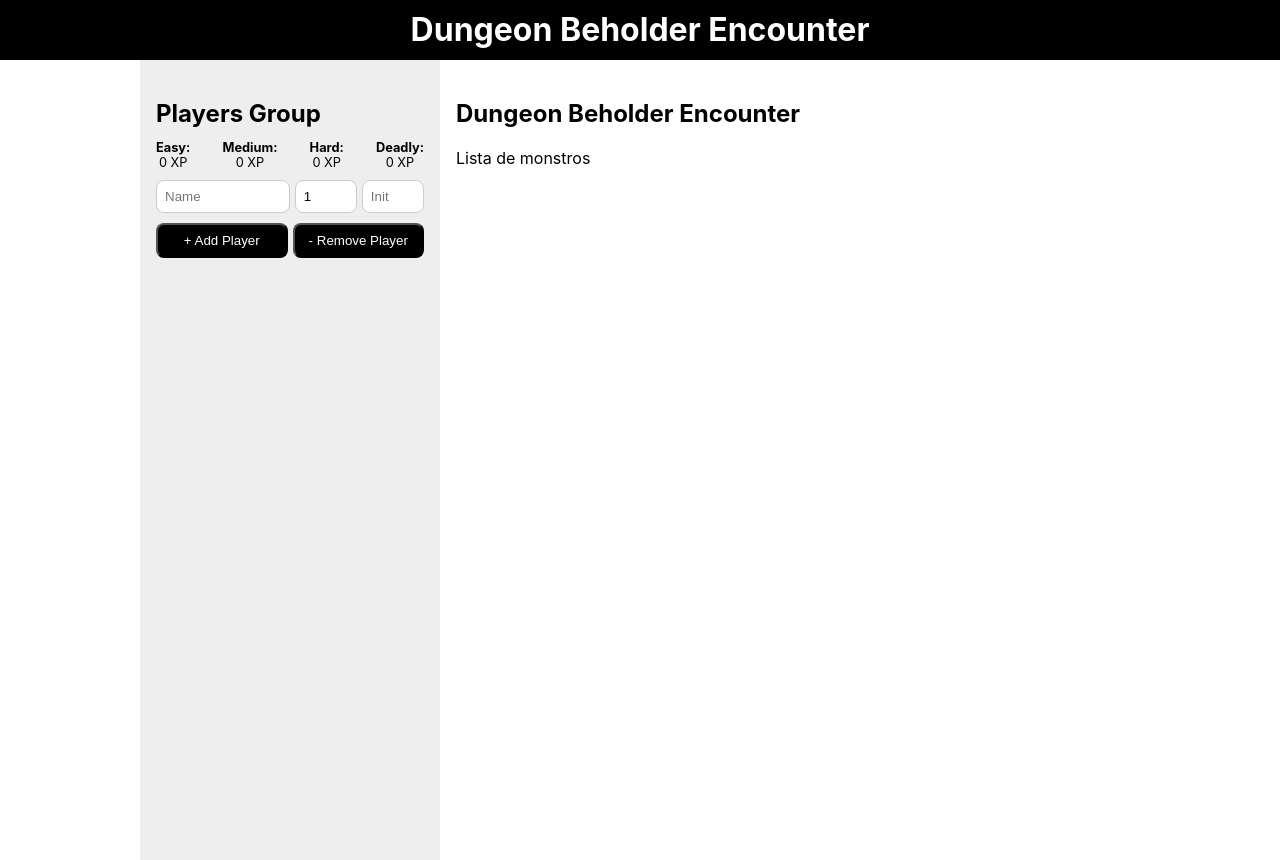
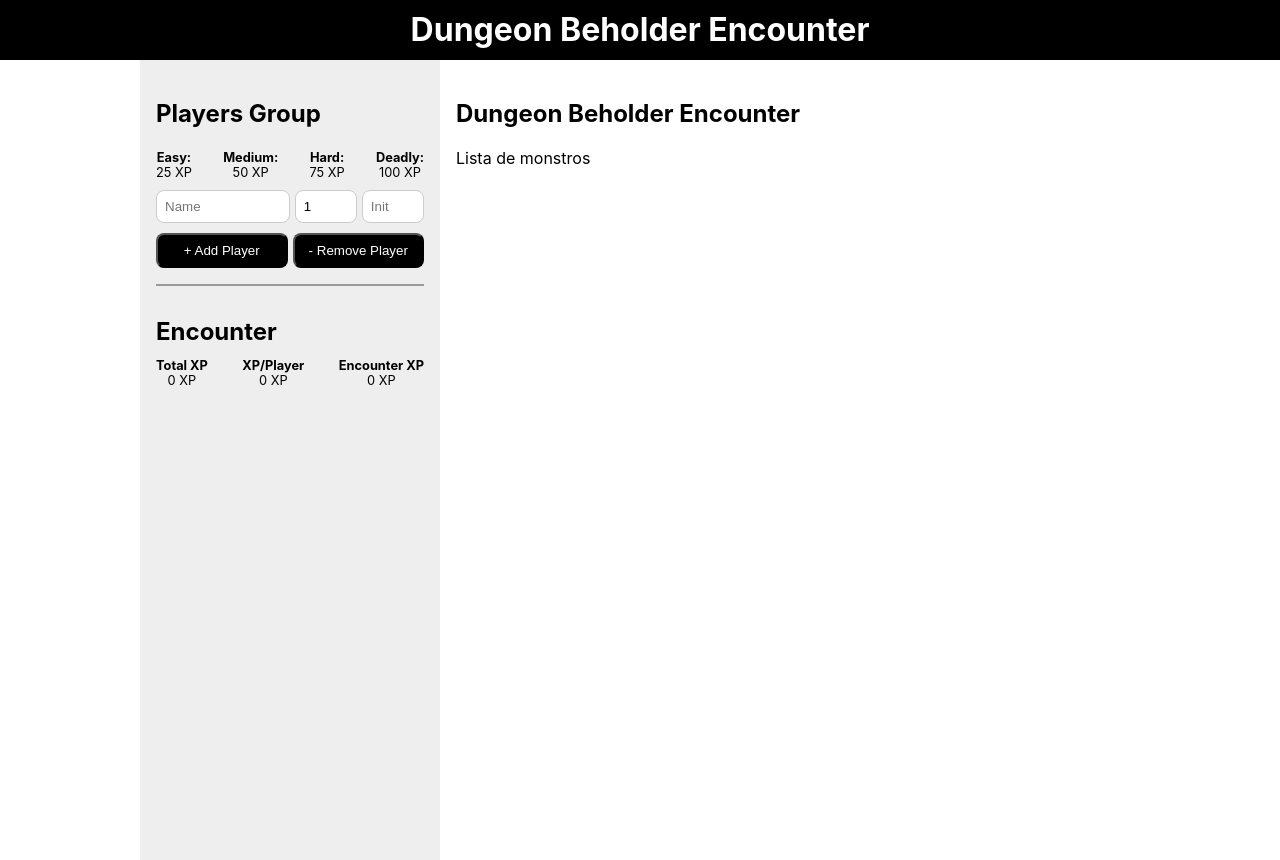
Before and after one commit to tasmoura/encounter, a Next.js app: page / in a window 1280 px wide. Built offline with nearby package versions, Linux system fonts and the light colour scheme.

Commit message:
players refatoracao

```diff
--- /dev/null
+++ b/components/MonstersBlock/index.tsx
@@ -0,0 +1,50 @@
+import { useState } from 'react'
+import styled from 'styled-components'
+import {
+  ButtonST,
+  SubtitleST,
+} from '../sharedstyles'
+
+const MonstersBlock = ({ numberPlayers = 4 }) => {
+
+    const [prizeXp, setPrizeXp] = useState(0);
+    const [encounterXp, setEncounterXp] = useState(0);
+
+    return(
+        <MonstersWrapperST>
+            <SubtitleST>Encounter</SubtitleST>
+            <XPEncounterBlockST>
+                <div>
+                    <XPExncounterLabelST>Total XP</XPExncounterLabelST>
+                    {prizeXp} XP
+                </div>
+                <div>
+                    <XPExncounterLabelST>XP/Player</XPExncounterLabelST>
+                    {prizeXp/numberPlayers} XP
+                </div>
+                <div>
+                    <XPExncounterLabelST>Encounter XP</XPExncounterLabelST>
+                    {encounterXp} XP
+                </div>
+            </XPEncounterBlockST>
+        </MonstersWrapperST>
+    )
+}
+
+const MonstersWrapperST = styled.div`
+    border-top: ${({theme}) => theme.colors.gray1} 2px solid;
+    padding: 0.5rem 0;
+`
+
+const XPEncounterBlockST = styled.div`
+  display:flex;
+  justify-content: space-between;
+  font-size:0.8rem;
+  text-align:center;
+`
+
+const XPExncounterLabelST = styled.div`
+  font-weight:bold;
+`
+
+export default MonstersBlock;
--- /dev/null
+++ b/components/PlayerStats/index.tsx
@@ -0,0 +1,45 @@
+import { useState } from "react";
+import styled from 'styled-components'
+
+const PlayerStats = ({ index }) => {
+
+  const [value, setValue] = useState(1);
+
+  const changeValue = event => {
+    setValue(event.target.value);
+  }
+
+  return(
+      <PlayerBlocoST>
+        <PlayerNameST id={`name-player-${index}`} type="text" placeholder="Name"></PlayerNameST>
+        <PlayerLevelST id={`lvl-player-${index}`} type="number" placeholder='level' min="1" max="20" value={value} onChange={changeValue}></PlayerLevelST>
+        <PlayerLevelST id={`init-player-${index}`} type="number" placeholder='Init'></PlayerLevelST>
+      </PlayerBlocoST>
+    )
+  }
+
+const PlayerBlocoST = styled.div`
+  display:flex;
+  gap:5px;
+  align-items: center;
+  box-sizing:border-box;
+  input {
+    padding: 0.5rem;
+    border-radius:0.5rem;
+    border: ${({theme}) => theme.colors.gray2} 1px solid;
+    :focus{
+      border: ${({theme}) => theme.colors.gray1} 2px solid;
+      outline:none;
+    }
+  }
+`
+
+const PlayerNameST = styled.input`
+  width:52%;
+`
+
+const PlayerLevelST = styled.input`
+  width:24%;
+`
+
+export default PlayerStats;
--- a/components/PlayersBlock/index.tsx
+++ b/components/PlayersBlock/index.tsx
@@ -1,113 +1,102 @@
 import { useState } from 'react'
-import { render } from 'react-dom'
 import styled from 'styled-components'
+import PlayerStats from '../PlayerStats'
+import XpBlock from '../XpBlock'
 import {
-  ButtonST
+  ButtonST,
+  SubtitleST,
 } from '../sharedstyles'
-
-
 
 const PlayersBlock = () => {
   //variabeis gerais do componente
   const [numberPlayers, setNumberPlayers] = useState(1);
-  const [partyXP, setPartyXP] = useState(0);
-  let playerList = [];
-  let playerListXP = [];
+  const [partyXP, setPartyXP] = useState(25);
+  let playerList = [];  // react nodes dos inputs de player
+  let playerListLvl = [1];  // lista de LVL dos players
+  let playerListXP = [25]; // lista de XP dos players
+
+  function lvlToXP ( lvl ){
+    let xpNumber;
+
+    if(lvl == 1){ xpNumber = 25 }
+    else if (lvl == 2){ xpNumber = 50 }
+    else if (lvl == 3){ xpNumber = 75 }
+    else if (lvl == 4){ xpNumber = 125 }
+    else if (lvl == 5){ xpNumber = 250 }
+    else if (lvl == 6){ xpNumber = 300 }
+    else if (lvl == 7){ xpNumber = 350 }
+    else if (lvl == 8){ xpNumber = 450 }
+    else if (lvl == 9){ xpNumber = 550 }
+    else if (lvl == 10){ xpNumber = 600 }
+    else if (lvl == 11){ xpNumber = 800 }
+    else if (lvl == 12){ xpNumber = 1000 }
+    else if (lvl == 13){ xpNumber = 1100 }
+    else if (lvl == 14){ xpNumber = 1250 }
+    else if (lvl == 15){ xpNumber = 1400 }
+    else if (lvl == 16){ xpNumber = 1600 }
+    else if (lvl == 17){ xpNumber = 2000 }
+    else if (lvl == 18){ xpNumber = 2100 }
+    else if (lvl == 19){ xpNumber = 2400 }
+    else if (lvl == 20){ xpNumber = 2800 }
+    else{}
+
+    return xpNumber;
+  }
+
+  function sumElem (list){
+    let totalSum = 0;
+    for(let e=0; e < list.length; e++){
+      totalSum += list[e];
+    }
+
+    return totalSum;
+  }
 
   function addNumberPlayers (){
-    setNumberPlayers( numberPlayers +1 )
+    setNumberPlayers( numberPlayers +1 );
+
+    playerListLvl = [1];
+    for(let p=0; p<numberPlayers+1; p++){
+      playerListLvl[p] = 1;
+      playerListXP[p] = lvlToXP(playerListLvl[p]);
+    }
+
+    setPartyXP(sumElem(playerListXP));
+
+    console.log('addNumberPlayer:')
+    console.log(playerListLvl)
+    console.log(playerListXP)
   }
 
   function removeNumberPlayers (){
     if(numberPlayers>1){
       setNumberPlayers( numberPlayers -1 )
     }
-  }
 
-  //componente de input de cada player
-  const PlayerBloco = ({ index }) => {
-
-    const [value, setValue] = useState(1);
-    // atualiza o XP do grupo
-    const changeValue = event => {
-      setValue(event.target.value);
-      playerListXP[index] = parseInt(event.target.value);
-
-      console.log(playerListXP);
-
-      let XP = [];
-
-      for(let v=0; v < playerListXP.length; v++){
-        if(playerListXP[v] == 1){ XP[v] = 25 }
-        else if (playerListXP[v] == 2){ XP[v] = 50 }
-        else if (playerListXP[v] == 3){ XP[v] = 75 }
-        else if (playerListXP[v] == 4){ XP[v] = 125 }
-        else if (playerListXP[v] == 5){ XP[v] = 250 }
-        else if (playerListXP[v] == 6){ XP[v] = 300 }
-        else if (playerListXP[v] == 7){ XP[v] = 350 }
-        else if (playerListXP[v] == 8){ XP[v] = 450 }
-        else if (playerListXP[v] == 9){ XP[v] = 550 }
-        else if (playerListXP[v] == 10){ XP[v] = 600 }
-        else if (playerListXP[v] == 11){ XP[v] = 800 }
-        else if (playerListXP[v] == 12){ XP[v] = 1000 }
-        else if (playerListXP[v] == 13){ XP[v] = 1100 }
-        else if (playerListXP[v] == 14){ XP[v] = 1250 }
-        else if (playerListXP[v] == 15){ XP[v] = 1400 }
-        else if (playerListXP[v] == 16){ XP[v] = 1600 }
-        else if (playerListXP[v] == 17){ XP[v] = 2000 }
-        else if (playerListXP[v] == 18){ XP[v] = 2100 }
-        else if (playerListXP[v] == 19){ XP[v] = 2400 }
-        else if (playerListXP[v] == 20){ XP[v] = 2800 }
-        else{}
-      }
-
-      let totalXP = 0;
-      for(let s=0; s < XP.length; s++){
-        totalXP += XP[s];
-      }
-
-      console.log('XP: ' + XP.join());
-      console.log('totalXP: ' + totalXP);
-
-      /* setPartyXP(totalXP); */
+    playerListLvl = [1];
+    for(let p=0; p<numberPlayers-1; p++){
+      playerListLvl[p] = 1;
+      playerListXP[p] = lvlToXP(playerListLvl[p]);
     }
 
-    return(
-      <PlayerBlocoST>
-        <PlayerNameST id={`name-player-${index}`} type="text" placeholder="Name"></PlayerNameST>
-        <PlayerLevelST id={`lvl-player-${index}`} type="number" placeholder='level' min="1" max="20" value={value} onChange={changeValue}></PlayerLevelST>
-        <PlayerLevelST id={`init-player-${index}`} type="number" placeholder='Init'></PlayerLevelST>
-      </PlayerBlocoST>
-    )
+    setPartyXP(sumElem(playerListXP));
+
+    console.log('removeNumberPlayer:')
+    console.log(playerListLvl)
+    console.log(playerListXP)
   }
 
   //lista os inputs dos Players de acordo com o número de players setado
   for(let n=0; n < numberPlayers; n++){
     playerList.push(
-      <PlayerBloco index={n} key={n} />
+      <PlayerStats index={n} key={n} />
     )
   }
 
   return (
     <WrapperST>
-      <XPBlock>
-        <div>
-          <XPLabelST>Easy:</XPLabelST>
-          <div>{partyXP} XP</div>
-        </div>
-        <div>
-          <XPLabelST>Medium:</XPLabelST>
-          <div>{partyXP*2} XP</div>
-        </div>
-        <div>
-          <XPLabelST>Hard:</XPLabelST>
-          <div>{partyXP*3} XP</div>
-        </div>
-        <div>
-          <XPLabelST>Deadly:</XPLabelST>
-          <div>{partyXP*4} XP</div>
-        </div>
-      </XPBlock>
+      <SubtitleST>Players Group</SubtitleST>
+      <XpBlock xpTotal={partyXP} />
       {/* renderiza os inputs dos Players listados anteriormente */}
       {playerList}
       <ButtonsWrapper>
@@ -122,30 +111,7 @@ const WrapperST = styled.div`
   display:flex;
   flex-direction:column;
   gap:10px;
-`
-
-const PlayerBlocoST = styled.div`
-  display:flex;
-  gap:5px;
-  align-items: center;
-  box-sizing:border-box;
-  input {
-    padding: 0.5rem;
-    border-radius:0.5rem;
-    border: ${({theme}) => theme.colors.gray2} 1px solid;
-    :focus{
-      border: ${({theme}) => theme.colors.gray1} 2px solid;
-      outline:none;
-    }
-  }
-`
-
-const PlayerNameST = styled.input`
-  width:52%;
-`
-
-const PlayerLevelST = styled.input`
-  width:24%;
+  margin-bottom:1rem;
 `
 
 const ButtonsWrapper = styled.div`
@@ -157,15 +123,4 @@ const ButtonsWrapper = styled.div`
   }
 `
 
-const XPBlock = styled.div`
-  display:flex;
-  justify-content: space-between;
-  font-size:0.8rem;
-  text-align:center;
-`
-
-const XPLabelST = styled.div`
-  font-weight:bold;
-`
-
 export default PlayersBlock;
--- /dev/null
+++ b/components/XpBlock/index.tsx
@@ -0,0 +1,39 @@
+import styled from 'styled-components'
+
+const XpBlock = ({ xpTotal }) => {
+
+    return(
+      <XPBlockST>
+        <div>
+          <XPLabelST>Easy:</XPLabelST>
+          <div>{xpTotal} XP</div>
+        </div>
+        <div>
+          <XPLabelST>Medium:</XPLabelST>
+          <div>{xpTotal*2} XP</div>
+        </div>
+        <div>
+          <XPLabelST>Hard:</XPLabelST>
+          <div>{xpTotal*3} XP</div>
+        </div>
+        <div>
+          <XPLabelST>Deadly:</XPLabelST>
+          <div>{xpTotal*4} XP</div>
+        </div>
+      </XPBlockST>
+    )
+  }
+
+const XPBlockST = styled.div`
+  display:flex;
+  justify-content: space-between;
+  font-size:0.8rem;
+  text-align:center;
+`
+
+const XPLabelST = styled.div`
+  font-weight:bold;
+`
+
+
+  export default XpBlock;
--- a/pages/index.tsx
+++ b/pages/index.tsx
@@ -1,5 +1,7 @@
 import Head from 'next/head'
+import { useState } from 'react'
 import Header from '../components/Header'
+import MonstersBlock from '../components/MonstersBlock'
 import PlayersBlock from '../components/PlayersBlock'
 import {
   ContainerST,
@@ -10,6 +12,86 @@ import {
 } from '../components/sharedstyles'
 
 export default function Home() {
+
+  // players data
+  const [players, setPlayers] = useState([]);
+  // monsters on the enconter data
+  const [encounterMonsters, setEncounterMonsters] = useState([]);
+
+  // general functions
+  function lvlToXP ( lvl ){
+    let xpNumber;
+
+    if(lvl == 1){ xpNumber = 25 }
+    else if (lvl == 2){ xpNumber = 50 }
+    else if (lvl == 3){ xpNumber = 75 }
+    else if (lvl == 4){ xpNumber = 125 }
+    else if (lvl == 5){ xpNumber = 250 }
+    else if (lvl == 6){ xpNumber = 300 }
+    else if (lvl == 7){ xpNumber = 350 }
+    else if (lvl == 8){ xpNumber = 450 }
+    else if (lvl == 9){ xpNumber = 550 }
+    else if (lvl == 10){ xpNumber = 600 }
+    else if (lvl == 11){ xpNumber = 800 }
+    else if (lvl == 12){ xpNumber = 1000 }
+    else if (lvl == 13){ xpNumber = 1100 }
+    else if (lvl == 14){ xpNumber = 1250 }
+    else if (lvl == 15){ xpNumber = 1400 }
+    else if (lvl == 16){ xpNumber = 1600 }
+    else if (lvl == 17){ xpNumber = 2000 }
+    else if (lvl == 18){ xpNumber = 2100 }
+    else if (lvl == 19){ xpNumber = 2400 }
+    else if (lvl == 20){ xpNumber = 2800 }
+    else{}
+
+    return xpNumber;
+  }
+
+  function sumElem (list){
+    let totalSum = 0;
+    for(let e=0; e < list.length; e++){
+      totalSum += list[e];
+    }
+
+    return totalSum;
+  }
+
+/*   function addNumberPlayers (){
+
+
+  });
+
+    playerListLvl = [1];
+    for(let p=0; p<numberPlayers+1; p++){
+      playerListLvl[p] = 1;
+      playerListXP[p] = lvlToXP(playerListLvl[p]);
+    }
+
+    setPartyXP(sumElem(playerListXP));
+
+    console.log('addNumberPlayer:')
+    console.log(playerListLvl)
+    console.log(playerListXP)
+  }
+
+  function removeNumberPlayers (){
+    if(numberPlayers>1){
+      setNumberPlayers( numberPlayers -1 )
+    }
+
+    playerListLvl = [1];
+    for(let p=0; p<numberPlayers-1; p++){
+      playerListLvl[p] = 1;
+      playerListXP[p] = lvlToXP(playerListLvl[p]);
+    }
+
+    setPartyXP(sumElem(playerListXP));
+
+    console.log('removeNumberPlayer:')
+    console.log(playerListLvl)
+    console.log(playerListXP)
+  } */
+
   return (
     <div>
       <Head>
@@ -21,8 +103,8 @@ export default function Home() {
       <MainST>
         <ContainerST>
           <SideBarST>
-            <SubtitleST>Players Group</SubtitleST>
             <PlayersBlock />
+            <MonstersBlock />
           </SideBarST>
           <ContentST>
             <SubtitleST>Dungeon Beholder Encounter</SubtitleST>
```
